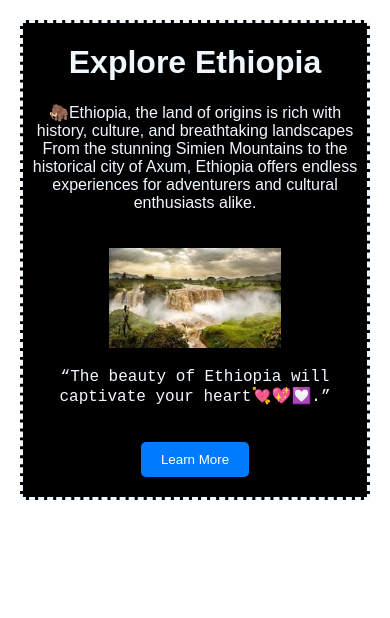
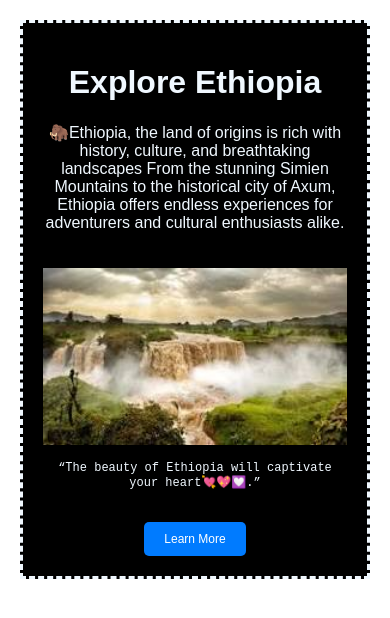
Before and after one commit to DesuSefiw/Ethiopia-explore, a React (Create React App) app: page / in a window 390 px wide. Shown: the top 618 px of the page. Built offline with nearby package versions, Linux system fonts and the light colour scheme.

Commit message:
Update HomePage.css

```diff
--- a/src/pages/HomePage.css
+++ b/src/pages/HomePage.css
@@ -7,8 +7,9 @@
   border-style: dashed;
   margin-bottom: 20px;
   padding-bottom: 20px;
+  padding: 20px; /* Added padding to ensure proper spacing */
+}
 
-  }
 /* Slideshow container to hold the images */
 .slideshow-container {
   position: relative;
@@ -20,9 +21,10 @@
 /* Style for each image */
 .slide {
   width: 100%;
-    height: 30%;
+  height: auto; /* Maintain aspect ratio on all screen sizes */
   transition: opacity 1s ease-in-out; /* Smooth transition effect */
 }
+
 /* Optional: Add some styling to the button */
 button {
   margin-top: 20px;
@@ -38,6 +40,43 @@
   background-color: hsl(230, 57%, 46%);
   color: white;
 }
-  .beauty{
-    font-family:'Courier New', Courier, monospace
+
+.beauty {
+  font-family: 'Courier New', Courier, monospace;
 }
+
+/* Responsive design for smaller devices */
+@media (max-width: 768px) {
+  .slideshow-container {
+      max-width: 80%; /* Adjust slideshow size for tablets */
+  }
+
+  button {
+      padding: 8px 16px;
+      font-size: 14px; /* Adjust button size for smaller screens */
+  }
+
+  .beauty {
+      font-size: 14px; /* Adjust font size for better readability */
+  }
+}
+
+/* For very small screens, like mobile devices */
+@media (max-width: 480px) {
+  .slideshow-container {
+      max-width: 100%; /* Full width for mobile */
+  }
+
+  .slide {
+      height: auto; /* Ensure images scale properly */
+  }
+
+  button {
+      padding: 6px 12px;
+      font-size: 12px; /* Further reduce button size for mobile */
+  }
+
+  .beauty {
+      font-size: 12px; /* Reduce font size */
+  }
+}
```
Lines whose indentation alone changed are shown as unchanged.
